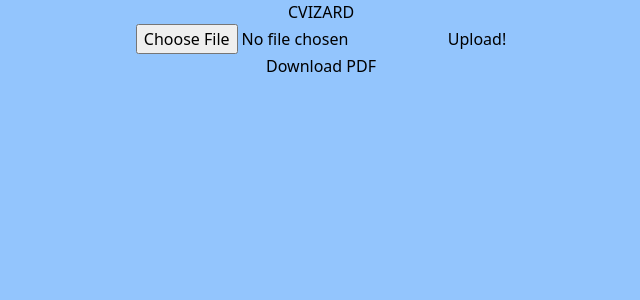
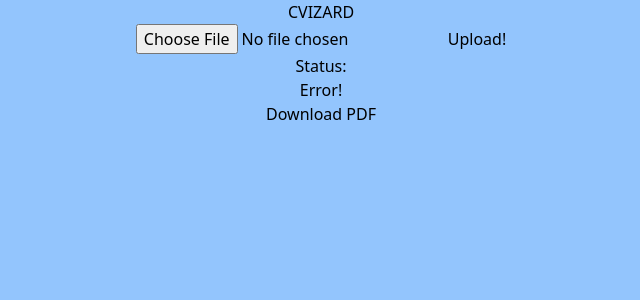
Before and after one commit to CVizard/CVizard, a React (Vite) app in the folder frontend/cvizard/: page / in a window 1280 px wide. Both pictures are taken after a click on the button "Upload!". Shown: the top 300 px of the page, without its empty margins (319-959 px from the left). Built offline with nearby package versions, Linux system fonts and the light colour scheme; no server answers.

Commit message:
add status for uploading file

```diff
--- a/frontend/cvizard/src/FileUploader.jsx
+++ b/frontend/cvizard/src/FileUploader.jsx
@@ -4,6 +4,7 @@ import axios from "axios";
 export function FileUploader() {
   const [file, setFile] = useState(null);
   const [responseData, setResponseData] = useState(null);
+  const [feedback, setFeedback] = useState("");
 
   const onFileChange = (event) => {
     setFile(event.target.files[0]);
@@ -11,6 +12,7 @@ export function FileUploader() {
 
   const onFileUpload = () => {
     const formData = new FormData();
+    setFeedback("Uploading ...");
     formData.append("pdf_file", file);
     axios
       .post("http://localhost:8080/api/reader", formData)
@@ -18,15 +20,17 @@ export function FileUploader() {
         console.log(response);
         setResponseData(response.data.file_id);
         localStorage.setItem("file_id", response.data.file_id);
+        setFeedback("Uploaded!");
       })
       .catch((error) => {
         console.error("There was an error!", error);
+        setFeedback("Error!");
       });
     formData.append("pdf_file", file);
   };
 
   return (
-    <div className="flex justify-center items-center">
+    <div className="flex flex-col justify-center items-center">
       <div className="text-white border-solid border-8 w-max flex items-center bg-blue-500 px-6 py-6 border-blue-400 font-thin">
         <input type="file" onChange={onFileChange} accept="application/pdf" />
         <button
@@ -36,6 +40,16 @@ export function FileUploader() {
           Upload!
         </button>
       </div>
+      <div className="h-32">
+        <p>
+          {feedback && (
+            <p>
+              Status: <br />
+              {feedback}
+            </p>
+          )}
+        </p>
+      </div>
     </div>
   );
 }
```
